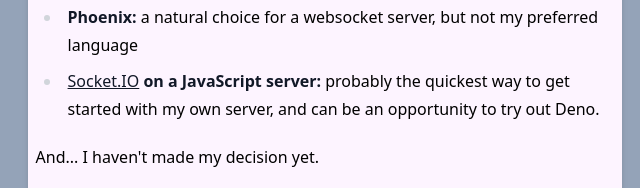
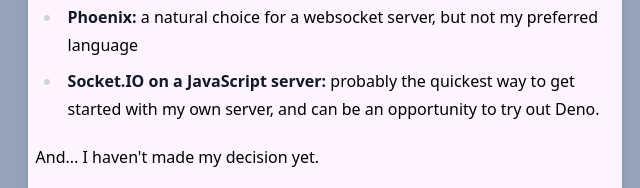
Before and after one commit to mendelbrot/mendelbrot.github.io, an Eleventy site: page _posts/2023-10-01-planning-a-chat-app.md in a window 1280 px wide. Shown: the part 2189-2377 px from the top of the page, 315-955 px from the left. Built offline with nearby package versions, Linux system fonts and the light colour scheme; Eleventy itself is replaced by a stand-in of ours; files that its build step writes are made by us from their sources.

Commit message:
minor change

```diff
--- a/_posts/2023-10-01-planning-a-chat-app.md
+++ b/_posts/2023-10-01-planning-a-chat-app.md
@@ -34,7 +34,7 @@
 * __The Rust Actix framework:__ A bit harder for a newbie to get into, but has full websocket support.
 * __Supabase Realtime:__ The fastest way to get started with no backend, but a little bit of vendor lock-in.
 * __Phoenix:__ a natural choice for a websocket server, but not my preferred language
-* __Socket.IO on a JavaScript server:__ probably the quickest way to get started with my own server, and can be an opportunity to try out Deno.
+* __<span>Socket.IO</span> on a JavaScript server:__ probably the quickest way to get started with my own server, and can be an opportunity to try out Deno.
 
 And... I haven't made my decision yet.
 
```
